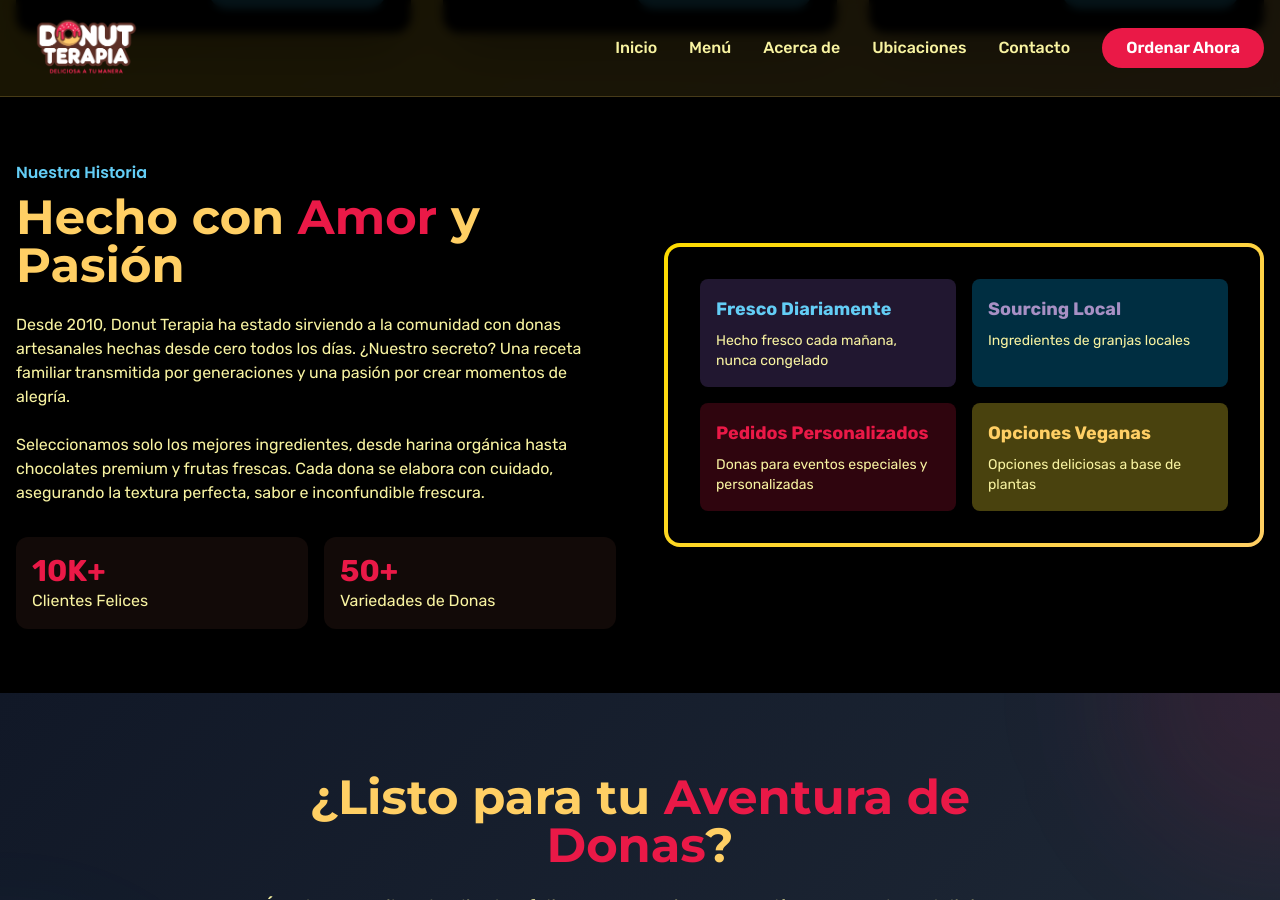
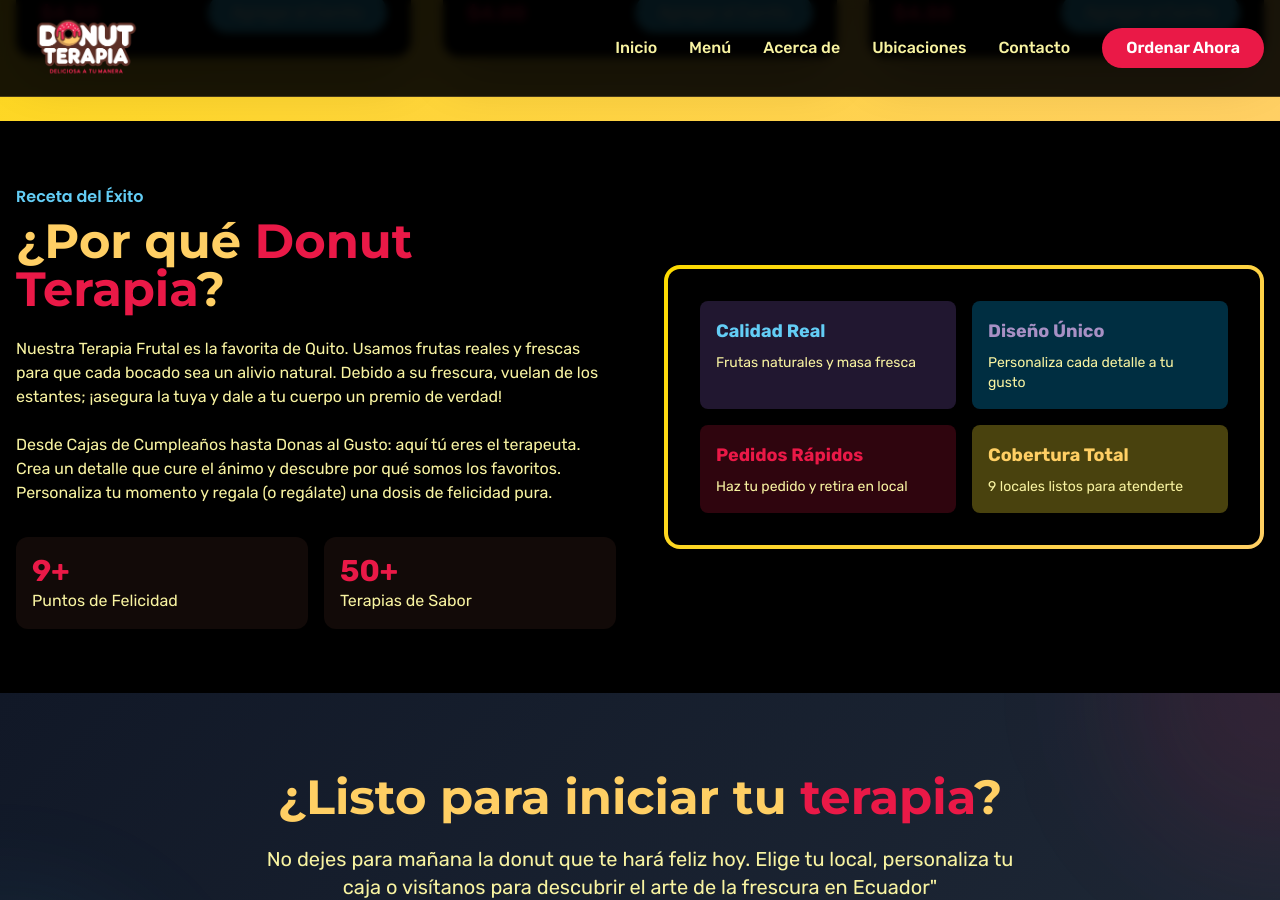
Before and after one commit to donuterapia/donutterapia-web, a Jekyll site: the page built from index.html, in a window 1280 px wide and 900 px high, scrolled down 1530 px. Built offline with Jekyll 4.4.1, drawn with Linux system fonts in a browser that asks for light colours; nearby versions of some CDN libraries; some web fonts are replaced; some of the changed text lies outside the part shown.

Commit message:
feat: update footer and homepage content for enhanced branding and user engagement

```diff
--- a/_includes/footer.html
+++ b/_includes/footer.html
@@ -9,7 +9,7 @@
                     </a>
                 </div>
                 <p class="text-dt-yellow-400 text-sm">
-                    Trayendo alegría, una dona a la vez desde 2010.
+                    Arte y frescura en cada bocado. Somos la terapia dulce de Quito, creando momentos de felicidad con donuts artesanales hechas a tu manera desde 2019."
                 </p>
             </div>
 
@@ -26,19 +26,17 @@
             <div>
                 <h5 class="font-konigsberg text-lg text-dt-donut mb-4">Información de Contacto</h5>
                 <ul class="space-y-2 text-dt-yellow-400 text-sm">
-                    <li>123 Calle Dulce</li>
-                    <li>Donutville, DV 12345</li>
-                    <li>(555) 123-DONUT</li>
-                    <li>hola@doughlicious.com</li>
+                    <li>Antonio José de Sucre,</li>
+                    <li>Quito 170184</li>
+                    <li>(099) 141-2403</li>
+                    <li>ventas@donutterapia.com</li>
                 </ul>
             </div>
 
             <div>
                 <h5 class="font-konigsberg text-lg text-dt-donut mb-4">Horarios</h5>
                 <ul class="space-y-2 text-dt-yellow-400 text-sm">
-                    <li>Lunes-Viernes: 6am - 8pm</li>
-                    <li>Sábado: 7am - 9pm</li>
-                    <li>Domingo: 7am - 6pm</li>
+                    <li>Lunes-Domingo: 9am - 7:30pm</li>
                 </ul>
                 <div class="mt-4 flex space-x-4">
                     <div class="w-10 h-10 bg-dt-blue-900/30 rounded-full flex items-center justify-center">
@@ -56,8 +54,7 @@
 
         <div class="border-t border-dt-donut/20 pt-6 text-center">
             <p class="text-dt-yellow-400 text-sm">
-                © 2024 Donut Terapia. Todos los derechos reservados. | Hecho con ❤️ & 🍩
-            </p>
+            © 2026 Donut Terapia • Tu dosis diaria de felicidad. Todos los derechos reservados.</p>
         </div>
     </div>
 </footer>
--- a/index.html
+++ b/index.html
@@ -8,20 +8,20 @@
     <div class="container mx-auto px-4 py-16 md:py-24">
         <div class="grid md:grid-cols-2 gap-12 items-center">
             <div class="text-center md:text-left">
-                <span class="font-erita text-dt-blue-400 font-semibold">Fresco Diariamente • Hecho a Mano</span>
+                <span class="font-erita text-dt-blue-400 font-semibold">Tu Dosis Diaria de Felicidad</span>
                 <h2 class="font-konigsberg text-5xl md:text-7xl text-dt-donut mt-4 mb-6">
-                    Irresistible<br><span class="text-dt-glacing">Dicha</span> de Dona
+                    Más que una <span class="text-dt-glacing">Donut</span>, es tu Terapia
                 </h2>
                 <p class="text-dt-yellow-400 text-lg mb-8 max-w-xl">
-                    Experimenta la combinación perfecta de masa esponjosa, ingredientes premium y glasas creativas que harán bailar tus papilas gustativas de alegría!
+                    Porque un bocado dulce lo cura todo. Disfruta de donuts artesanales hechas a mano, diseñadas para ser ese momento de paz y sabor que tu día necesita.
                 </p>
                 <div class="flex flex-col sm:flex-row gap-4">
                     <button onclick="alert('🍩 Redirigiendo a nuestro sistema de pedidos en línea... ¡Gracias por elegir Donut Terapia!')" class="bg-dt-glacing text-white px-8 py-4 rounded-full font-bold text-lg hover:bg-red-600 transition-colors">
-                        Ordenar para Recoger
+                        Inicia tu Terapia
                         <span class="ml-2">→</span>
                     </button>
                     <button onclick="document.getElementById('menu').scrollIntoView({ behavior: 'smooth' });" class="bg-dt-blue-500 text-white px-8 py-4 rounded-full font-bold text-lg hover:bg-dt-blue-700 transition-colors">
-                        Ver Nuestro Menú
+                        Explora los Sabores
                     </button>
                 </div>
             </div>
@@ -48,10 +48,10 @@
 <section id="menu" class="yellow-gradient py-16">
     <div class="container mx-auto px-4">
         <div class="text-center mb-12">
-            <span class="font-erita text-dt-letter-outline font-semibold">Las Especialidades de Hoy</span>
-            <h3 class="font-konigsberg text-4xl md:text-5xl text-dt-letter-outline mt-2 mb-4">Donas Destacadas</h3>
+            <span class="font-erita text-dt-letter-outline font-semibold">Las Dosis Diaria</span>
+            <h3 class="font-konigsberg text-4xl md:text-5xl text-dt-letter-outline mt-2 mb-4">Terapia del Día</h3>
             <p class="text-dt-letter-outline/80 max-w-2xl mx-auto">
-                Nuestros maestros pasteleros crean nuevas delicias todos los días. ¡Aquí están las creaciones destacadas de hoy!
+                Nuestros artesanos crean piezas únicas cada mañana para renovar tu energía. Descubre las combinaciones de hoy: una mezcla perfecta de frescura, arte y sabor diseñada para ser el mejor momento de tu jornada. ¡Pruébalas todas!
             </p>
         </div>
 
@@ -121,24 +121,24 @@
     <div class="container mx-auto px-4">
         <div class="grid md:grid-cols-2 gap-12 items-center">
             <div>
-                <span class="font-erita text-dt-blue-400 font-semibold">Nuestra Historia</span>
+                <span class="font-erita text-dt-blue-400 font-semibold">Receta del Éxito</span>
                 <h3 class="font-konigsberg text-4xl md:text-5xl text-dt-donut mt-2 mb-6">
-                    Hecho con <span class="text-dt-glacing">Amor</span> y Pasión
+                    ¿Por qué <span class="text-dt-glacing">Donut Terapia</span>?
                 </h3>
                 <p class="text-dt-yellow-400 mb-6">
-                    Desde 2010, Donut Terapia ha estado sirviendo a la comunidad con donas artesanales hechas desde cero todos los días. ¿Nuestro secreto? Una receta familiar transmitida por generaciones y una pasión por crear momentos de alegría.
+                    Nuestra Terapia Frutal es la favorita de Quito. Usamos frutas reales y frescas para que cada bocado sea un alivio natural. Debido a su frescura, vuelan de los estantes; ¡asegura la tuya y dale a tu cuerpo un premio de verdad!
                 </p>
                 <p class="text-dt-yellow-400 mb-8">
-                    Seleccionamos solo los mejores ingredientes, desde harina orgánica hasta chocolates premium y frutas frescas. Cada dona se elabora con cuidado, asegurando la textura perfecta, sabor e inconfundible frescura.
+                    Desde Cajas de Cumpleaños hasta Donas al Gusto: aquí tú eres el terapeuta. Crea un detalle que cure el ánimo y descubre por qué somos los favoritos. Personaliza tu momento y regala (o regálate) una dosis de felicidad pura.
                 </p>
                 <div class="grid grid-cols-2 gap-4">
                     <div class="bg-dt-letter-outline/20 p-4 rounded-xl">
-                        <div class="text-dt-glacing font-bold text-3xl">10K+</div>
-                        <div class="text-dt-yellow-400">Clientes Felices</div>
+                        <div class="text-dt-glacing font-bold text-3xl">9+</div>
+                        <div class="text-dt-yellow-400">Puntos de Felicidad</div>
                     </div>
                     <div class="bg-dt-letter-outline/20 p-4 rounded-xl">
                         <div class="text-dt-glacing font-bold text-3xl">50+</div>
-                        <div class="text-dt-yellow-400">Variedades de Donas</div>
+                        <div class="text-dt-yellow-400">Terapias de Sabor</div>
                     </div>
                 </div>
             </div>
@@ -147,20 +147,20 @@
                     <div class="bg-black rounded-xl p-8">
                         <div class="grid grid-cols-2 gap-4">
                             <div class="bg-dt-purple-900/30 p-4 rounded-lg">
-                                <div class="text-dt-blue-400 font-bold text-lg mb-2">Fresco Diariamente</div>
-                                <p class="text-dt-yellow-400 text-sm">Hecho fresco cada mañana, nunca congelado</p>
+                                <div class="text-dt-blue-400 font-bold text-lg mb-2">Calidad Real</div>
+                                <p class="text-dt-yellow-400 text-sm">Frutas naturales y masa fresca</p>
                             </div>
                             <div class="bg-dt-blue-900/30 p-4 rounded-lg">
-                                <div class="text-dt-purple-400 font-bold text-lg mb-2">Sourcing Local</div>
-                                <p class="text-dt-yellow-400 text-sm">Ingredientes de granjas locales</p>
+                                <div class="text-dt-purple-400 font-bold text-lg mb-2">Diseño Único</div>
+                                <p class="text-dt-yellow-400 text-sm">Personaliza cada detalle a tu gusto</p>
                             </div>
                             <div class="bg-dt-glacing/20 p-4 rounded-lg">
-                                <div class="text-dt-glacing font-bold text-lg mb-2">Pedidos Personalizados</div>
-                                <p class="text-dt-yellow-400 text-sm">Donas para eventos especiales y personalizadas</p>
+                                <div class="text-dt-glacing font-bold text-lg mb-2">Pedidos Rápidos</div>
+                                <p class="text-dt-yellow-400 text-sm">Haz tu pedido y retira en local</p>
                             </div>
                             <div class="bg-dt-yellow-900/30 p-4 rounded-lg">
-                                <div class="text-dt-donut font-bold text-lg mb-2">Opciones Veganas</div>
-                                <p class="text-dt-yellow-400 text-sm">Opciones deliciosas a base de plantas</p>
+                                <div class="text-dt-donut font-bold text-lg mb-2">Cobertura Total</div>
+                                <p class="text-dt-yellow-400 text-sm">9 locales listos para atenderte</p>
                             </div>
                         </div>
                     </div>
@@ -179,10 +179,10 @@
     <div class="container mx-auto px-4 relative z-10">
         <div class="max-w-3xl mx-auto text-center">
             <h3 class="font-konigsberg text-4xl md:text-5xl text-dt-donut mb-6">
-                ¿Listo para tu <span class="text-dt-glacing">Aventura de Donas</span>?
+                ¿Listo para iniciar tu <span class="text-dt-glacing">terapia</span>?
             </h3>
             <p class="text-dt-yellow-400 text-xl mb-8">
-                Úmate con miles de clientes felices que comienzan su día con nuestras deliciosas creaciones. ¡Ordena en línea para recoger o visítanos hoy!
+                No dejes para mañana la donut que te hará feliz hoy. Elige tu local, personaliza tu caja o visítanos para descubrir el arte de la frescura en Ecuador"
             </p>
             <div class="flex flex-col sm:flex-row gap-4 justify-center">
                 <button onclick="alert('🍩 Redirigiendo al sistema de pedidos en línea... ¡Gracias por elegir Donut Terapia!')" class="bg-dt-glacing text-white px-10 py-4 rounded-full font-bold text-lg hover:bg-red-600 transition-colors">
```
